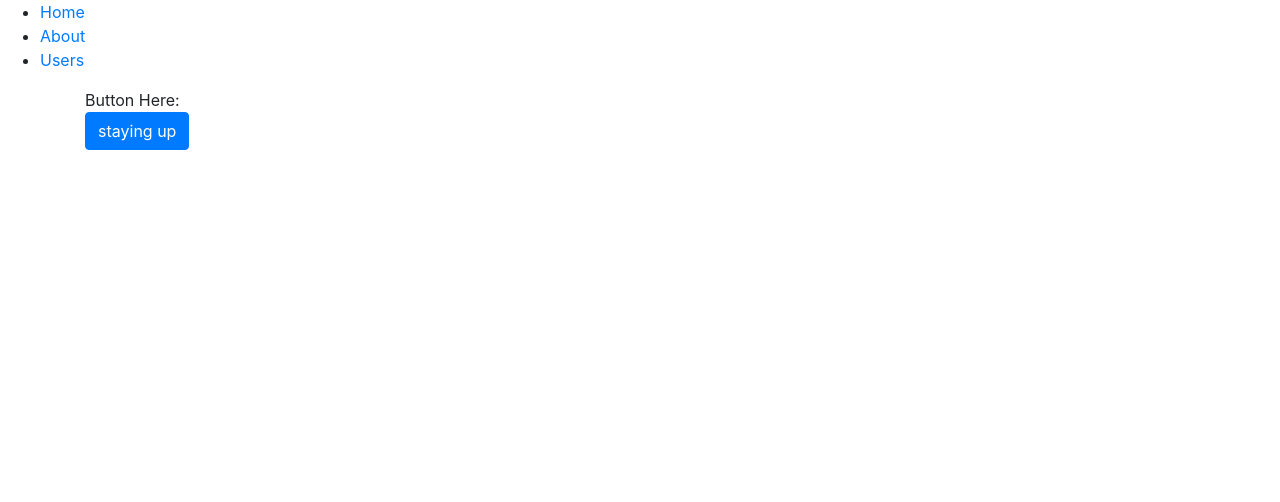
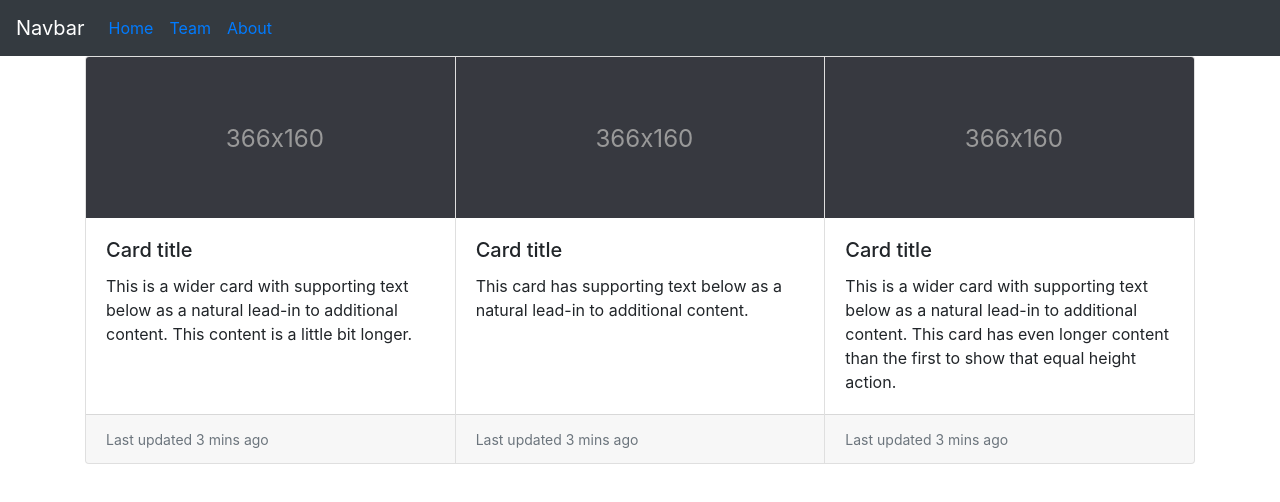
Before and after one commit to abponder/wk2021_05_13_buton, a React (Create React App) app: page /team in a window 1280 px wide. Shown: the top 502 px of the page. Built offline with nearby package versions, Linux system fonts and the light colour scheme.

Commit message:
added about and team

```diff
--- /dev/null
+++ b/src/About.js
@@ -0,0 +1,18 @@
+import React from 'react';
+import logo from './logo.svg';
+import './App.css';
+import 'bootstrap/dist/css/bootstrap.min.css';
+import {Button, Container} from 'react-bootstrap'
+
+
+function Mdn (props){
+  return (
+  <Container mx='auto'>
+      <h2>The target Attribute</h2>
+      <a href="https://www.w3schools.com/" target="_blank">Visit W3Schools!</a>
+      <p>If target="_blank", the link will open in a new browser window or tab.</p>
+  </Container>
+  )
+}
+
+export default Mdn;
--- a/src/App.js
+++ b/src/App.js
@@ -2,7 +2,7 @@ import React from 'react';
 import logo from './logo.svg';
 import './App.css';
 import 'bootstrap/dist/css/bootstrap.min.css';
-import {Button, Container} from 'react-bootstrap'
+import {Navbar, Nav} from 'react-bootstrap'
 import {
   BrowserRouter as Router,
   Switch,
@@ -10,6 +10,8 @@ import {
   Link
 } from "react-router-dom";
 import Button1 from './Button1';
+import Mdn from './About';
+import Team from './Team';
 
 class App extends React.Component {
   state = {
@@ -27,37 +29,38 @@ class App extends React.Component {
     return (
 
 
-<Router>
+  <Router>
       <div>
-        <nav>
-          <ul>
-            <li>
-              <Link to="/">Home</Link>
-            </li>
-            <li>
-              <Link to="/about">About</Link>
-            </li>
-            <li>
-              <Link to="/users">Users</Link>
-            </li>
-          </ul>
-        </nav>
+      <Navbar bg="dark" variant="dark">
+    <Navbar.Brand href="#home">Navbar</Navbar.Brand>
+    <Nav className="mr-auto">
+      <Nav.Link >
+        <Link to="/">Home</Link>
+      </Nav.Link>
+      <Nav.Link >
+        <Link to="/team">Team</Link>
+      </Nav.Link>
+      <Nav.Link >
+        <Link to="/about">About</Link>
+      </Nav.Link>
+      </Nav>
+  </Navbar>
 
         {/* A <Switch> looks through its children <Route>s and
             renders the first one that matches the current URL. */}
         <Switch>
           <Route path="/about">
-            {/* <About /> */}
+            <Mdn />
           </Route>
-          <Route path="/users">
-            {/* <Users /> */}
+          <Route path="/team">
+            <Team />
           </Route>
           <Route path="/">
             <Button1 handleClick={this.handleClick} flag={this.state.flag} />
           </Route>
-          </Switch>
+        </Switch>
       </div>
-    </Router>
+  </Router>
     );
   }
 }
--- /dev/null
+++ b/src/Team.js
@@ -0,0 +1,59 @@
+import React from 'react';
+import logo from './logo.svg';
+import imgplaceholder from './366x160.svg';
+import './App.css';
+import 'bootstrap/dist/css/bootstrap.min.css';
+import {Button, Container, CardGroup, Card} from 'react-bootstrap'
+
+
+function Team (props){
+  return (
+  <Container mx='auto'>
+      <CardGroup>
+          <Card>
+            <Card.Img variant="top" src={imgplaceholder} />
+            {/* relative path */}
+            <Card.Body>
+              <Card.Title>Card title</Card.Title>
+              <Card.Text>
+                This is a wider card with supporting text below as a natural lead-in to
+                additional content. This content is a little bit longer.
+              </Card.Text>
+            </Card.Body>
+            <Card.Footer>
+              <small className="text-muted">Last updated 3 mins ago</small>
+            </Card.Footer>
+          </Card>
+          <Card>
+            <Card.Img variant="top" src={imgplaceholder} />
+            <Card.Body>
+              <Card.Title>Card title</Card.Title>
+              <Card.Text>
+                This card has supporting text below as a natural lead-in to additional
+                content.{' '}
+              </Card.Text>
+            </Card.Body>
+            <Card.Footer>
+              <small className="text-muted">Last updated 3 mins ago</small>
+            </Card.Footer>
+          </Card>
+          <Card>
+            <Card.Img variant="top" src={imgplaceholder} />
+            <Card.Body>
+              <Card.Title>Card title</Card.Title>
+              <Card.Text>
+                This is a wider card with supporting text below as a natural lead-in to
+                additional content. This card has even longer content than the first to
+                show that equal height action.
+              </Card.Text>
+            </Card.Body>
+            <Card.Footer>
+              <small className="text-muted">Last updated 3 mins ago</small>
+            </Card.Footer>
+          </Card>
+      </CardGroup>
+  </Container>
+  )
+}
+
+export default Team;
```
Also changed, not shown: src/366x160.svg (added).
